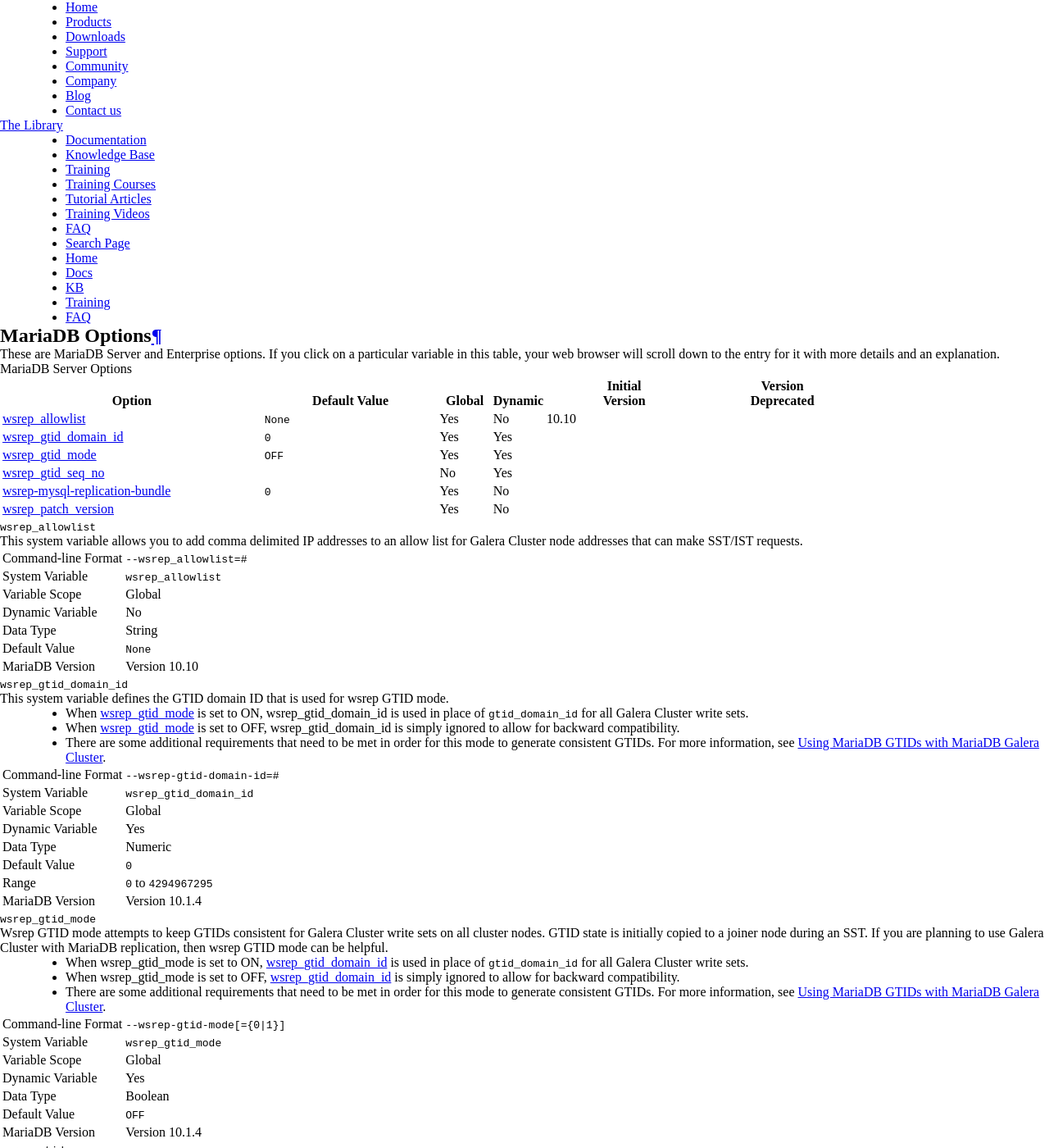
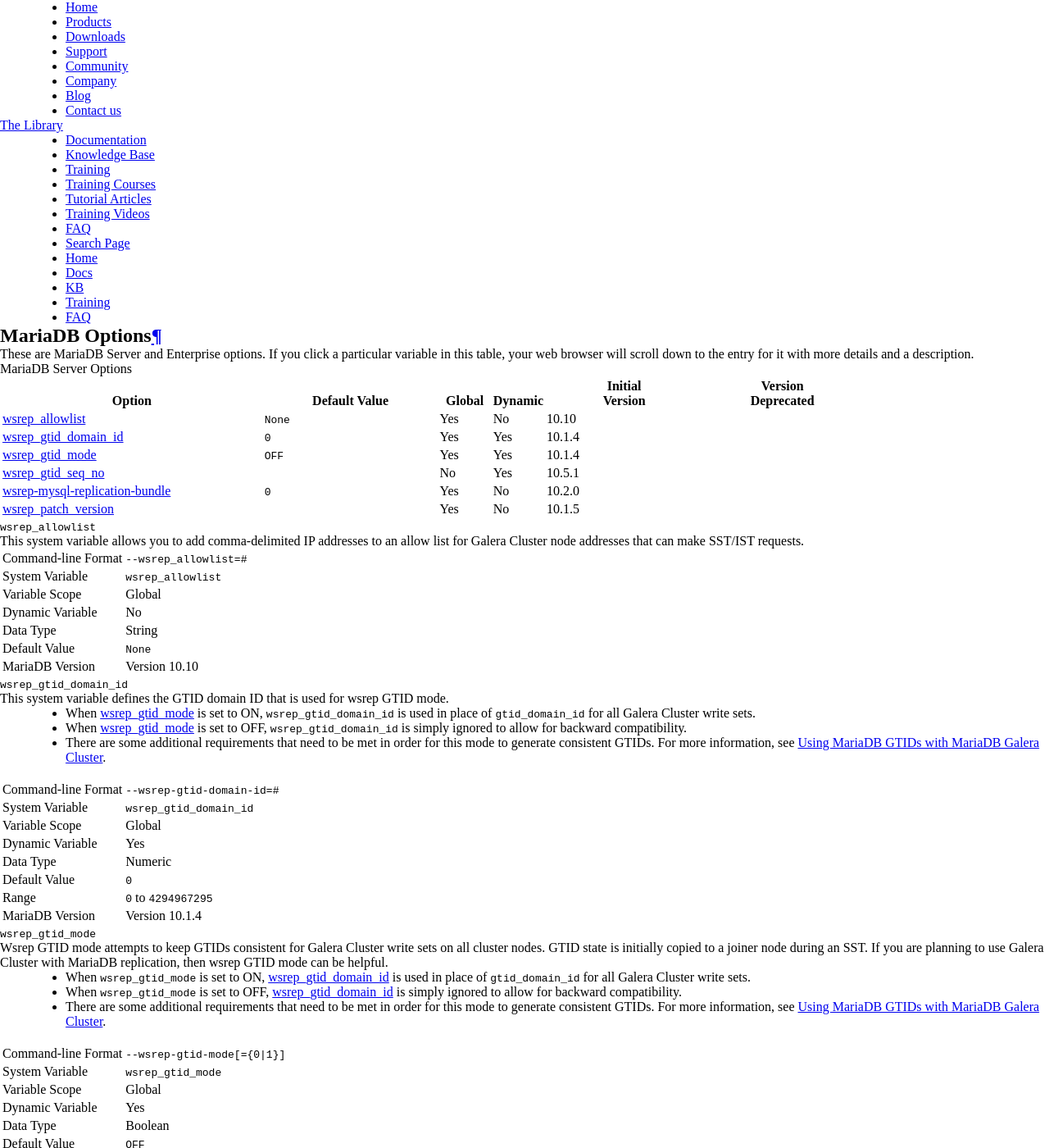
Before and after one commit to codership/documentation, a Sphinx documentation site: the page built from galeracluster/source/documentation/mariadb-options.rst, in a window 1280 px wide and 1400 px high. Shown: the whole window at 82% size. Built offline with Sphinx 7.4.7, drawn with Linux system fonts in a browser that asks for light colours; comment, search, counter and statistics services are not loaded; some of the changed text lies outside the part shown.

Commit message:
Issue #509 Initial versions updated. Language check.

```diff
--- a/galeracluster/source/documentation/mariadb-options.rst
+++ b/galeracluster/source/documentation/mariadb-options.rst
@@ -54,7 +54,7 @@
 MariaDB Options
 ======================
 
-These are MariaDB Server and Enterprise options. If you click on a particular variable in this table, your web browser will scroll down to the entry for it with more details and an explanation.
+These are MariaDB Server and Enterprise options. If you click a particular variable in this table, your web browser will scroll down to the entry for it with more details and a description.
 
 .. _`mariadb_server_options`:
 .. rst-class:: section-heading
@@ -67,11 +67,11 @@ These are MariaDB Server and Enterprise options. If you click on a particular va
    :widths: 30, 20, 6, 6, 18, 18
 
    ":ref:`wsrep_allowlist <wsrep_allowlist>`", "``None``", "Yes", "No", "10.10", ""
-   ":ref:`wsrep_gtid_domain_id <wsrep_gtid_domain_id>`", "``0``", "Yes", "Yes", "", ""
-   ":ref:`wsrep_gtid_mode <wsrep_gtid_mode>`", "``OFF``", "Yes", "Yes", "", ""
-   ":ref:`wsrep_gtid_seq_no <wsrep_gtid_seq_no>`", "", "No", "Yes", "", ""
-   ":ref:`wsrep-mysql-replication-bundle <wsrep-mysql-replication-bundle>`", "``0``", "Yes", "No", "", ""
-   ":ref:`wsrep_patch_version <wsrep_patch_version>`", "", "Yes", "No", "", ""
+   ":ref:`wsrep_gtid_domain_id <wsrep_gtid_domain_id>`", "``0``", "Yes", "Yes", "10.1.4", ""
+   ":ref:`wsrep_gtid_mode <wsrep_gtid_mode>`", "``OFF``", "Yes", "Yes", "10.1.4", ""
+   ":ref:`wsrep_gtid_seq_no <wsrep_gtid_seq_no>`", "", "No", "Yes", "10.5.1", ""
+   ":ref:`wsrep-mysql-replication-bundle <wsrep-mysql-replication-bundle>`", "``0``", "Yes", "No", "10.2.0", ""
+   ":ref:`wsrep_patch_version <wsrep_patch_version>`", "", "Yes", "No", "10.1.5", ""
 
 
 
@@ -85,7 +85,7 @@ These are MariaDB Server and Enterprise options. If you click on a particular va
 .. index::
    pair: Parameters; wsrep_allowlist
 
-This system variable allows you to add comma delimited IP addresses to an allow list for Galera Cluster node addresses that can make SST/IST requests.
+This system variable allows you to add comma-delimited IP addresses to an allow list for Galera Cluster node addresses that can make SST/IST requests.
 
 .. csv-table::
    :class: doc-options
@@ -199,6 +203,7 @@ Defines the number of replication events that are grouped together. This is an e
    "Data Type", "Numeric"
    "Default Value", "``0``"
    "Range", "``0`` to ``1000``"
+   "MariaDB Version", "Version 10.2.0"
 
 
 .. _`wsrep_patch_version`:
@@ -231,21 +236,21 @@ Wsrep patch version, for example ``wsrep_25.10``.
    :header: "|br| Option", "|br| Default Value", "|br| Global ", "|br| Dynamic", "Initial |br| Version", "Version |br| Deprecated"
    :widths: 30, 20, 19, 6, 11, 12
 
-   ":ref:`wsrep-OSU-mode <wsrep-osu-mode>`", "``TOI``", "Global and Session", "Yes", "1.0", ""
-   ":ref:`wsrep_strict_ddl <wsrep_strict_ddl>`", "``OFF``", "Yes", "Yes", "1.0", ""
+   ":ref:`wsrep-OSU-method <wsrep-osu-method>`", "``TOI``", "Global and Session", "Yes", "10.5", ""
+   ":ref:`wsrep_strict_ddl <wsrep_strict_ddl>`", "``OFF``", "Yes", "Yes", "10.5", "10.6.0"
 
 
 
-.. _`wsrep-osu-mode`:
+.. _`wsrep-osu-method`:
 .. rst-class:: section-heading
-.. rubric:: ``wsrep-osu-mode``
+.. rubric:: ``wsrep-OSU-method``
 
 .. index::
-   pair: Parameters; wsrep-osu-mode
+   pair: Parameters; wsrep-OSU-method
 
-This parameter defines the mode for Online Schema Upgrade that the node uses to replicate DDL statements. The following methods are available:
+This parameter defines the mode for Online Schema Upgrade that the node uses to replicate DDL statements.
 
-DDL statements are non-transactional and as such do not replicate through write-sets. There are two methods available that determine how the node handles replicating these statements:
+DDL statements are non-transactional and as such do not replicate through write-sets. There are three methods available that determine how the node handles replicating these statements:
 
 - ``TOI``  In the :term:`Total Order Isolation` method, the cluster runs the DDL statement on all nodes in the same total order sequence, blocking other transactions from committing while the DDL is in progress.
 
```
Also changed, not shown: other parts of galeracluster/source/documentation/mariadb-options.rst (+16 -14 lines).
